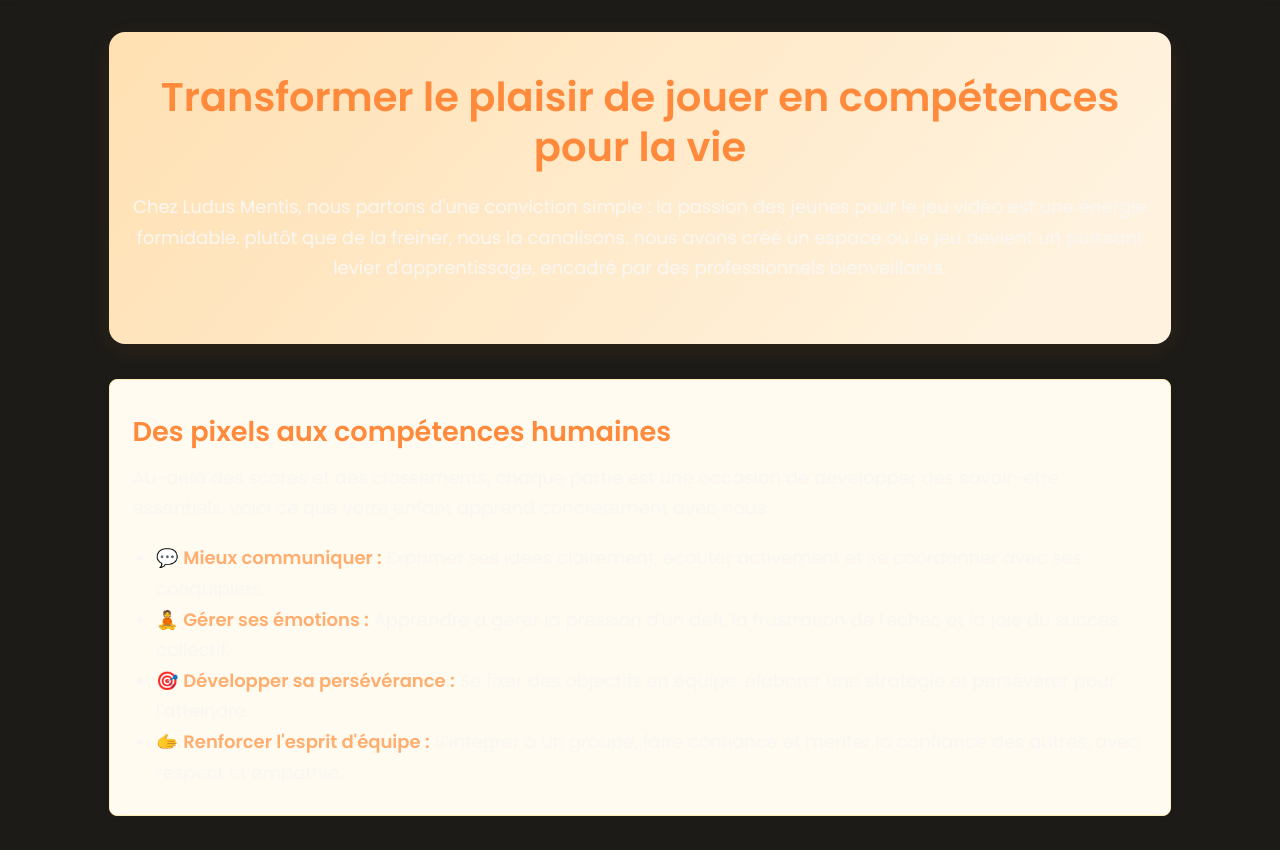
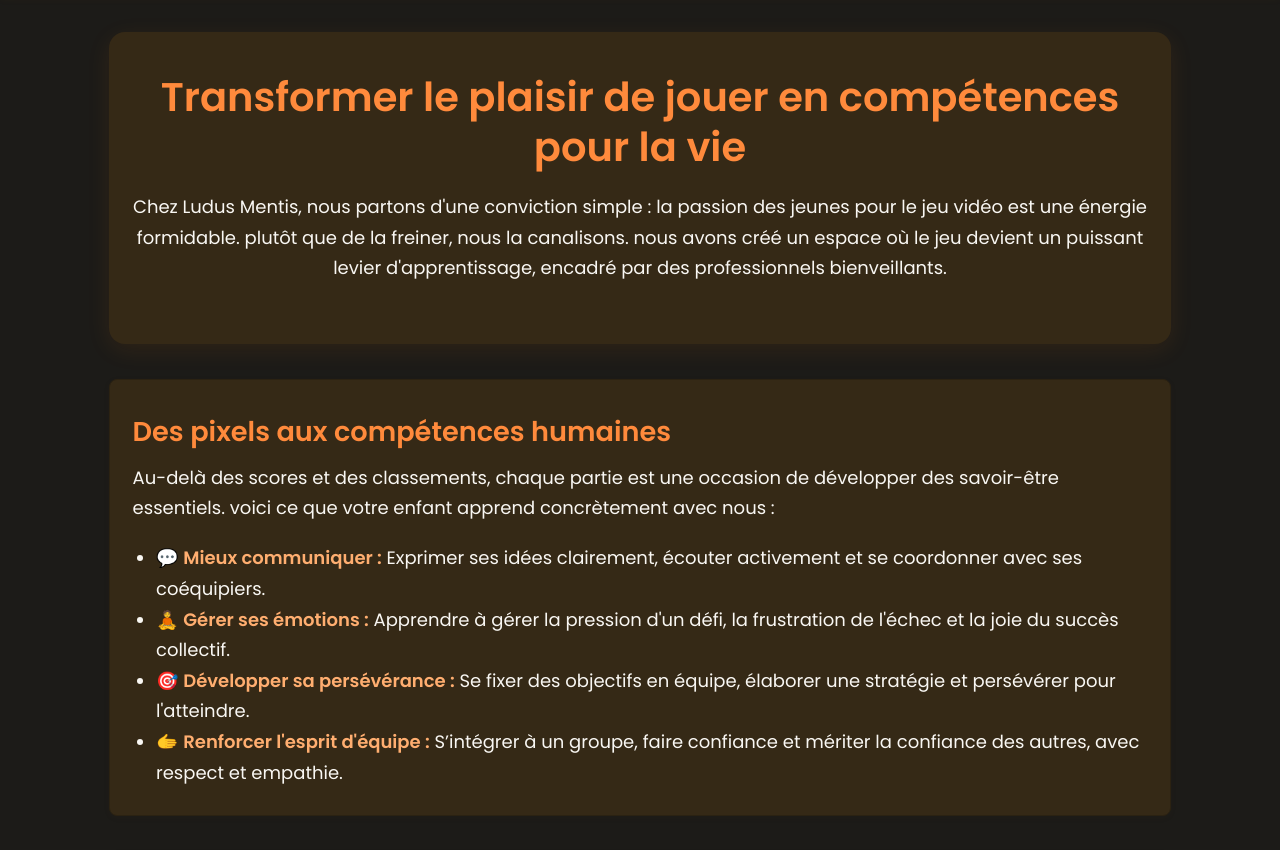
Before and after one commit to AnBillard/Ludus-Mentis, a plain HTML site: page concept.html in a window 1280 px wide. Shown: the part 86-936 px from the top of the page. Drawn offline with Linux system fonts and the dark colour scheme.

Commit message:
Update styles.css

```diff
--- a/assets/css/styles.css
+++ b/assets/css/styles.css
@@ -40,7 +40,8 @@
 }
 
 @media (prefers-color-scheme: dark) {
-  :root {
+  @media (prefers-color-scheme: dark) {
+:root {
     --clr-bg:           #1c1b18;
     --clr-surface:      #352916;
     --clr-text:         #f9f7f3;
@@ -48,6 +49,8 @@
     --clr-accent-dark:  #ffae70;
     --clr-accent-light: #2b2212;
   }
+}
+
 }
 
 /* === 2. RESET & TYPOGRAPHIE === */
@@ -456,3 +459,16 @@
   a::after { content: " (" attr(href) ")"; font-size: 0.9em; }
   section, article { page-break-inside: avoid; }
 }
+
+@media (prefers-color-scheme: dark) {
+  .card {
+    background: var(--clr-surface) !important;
+    border-color: var(--clr-accent-light) !important;
+  }
+  .hero, .section-hero {
+    background: var(--clr-surface) !important;
+  }
+  .site-header {
+    background: var(--clr-surface) !important;
+  }
+}
```
